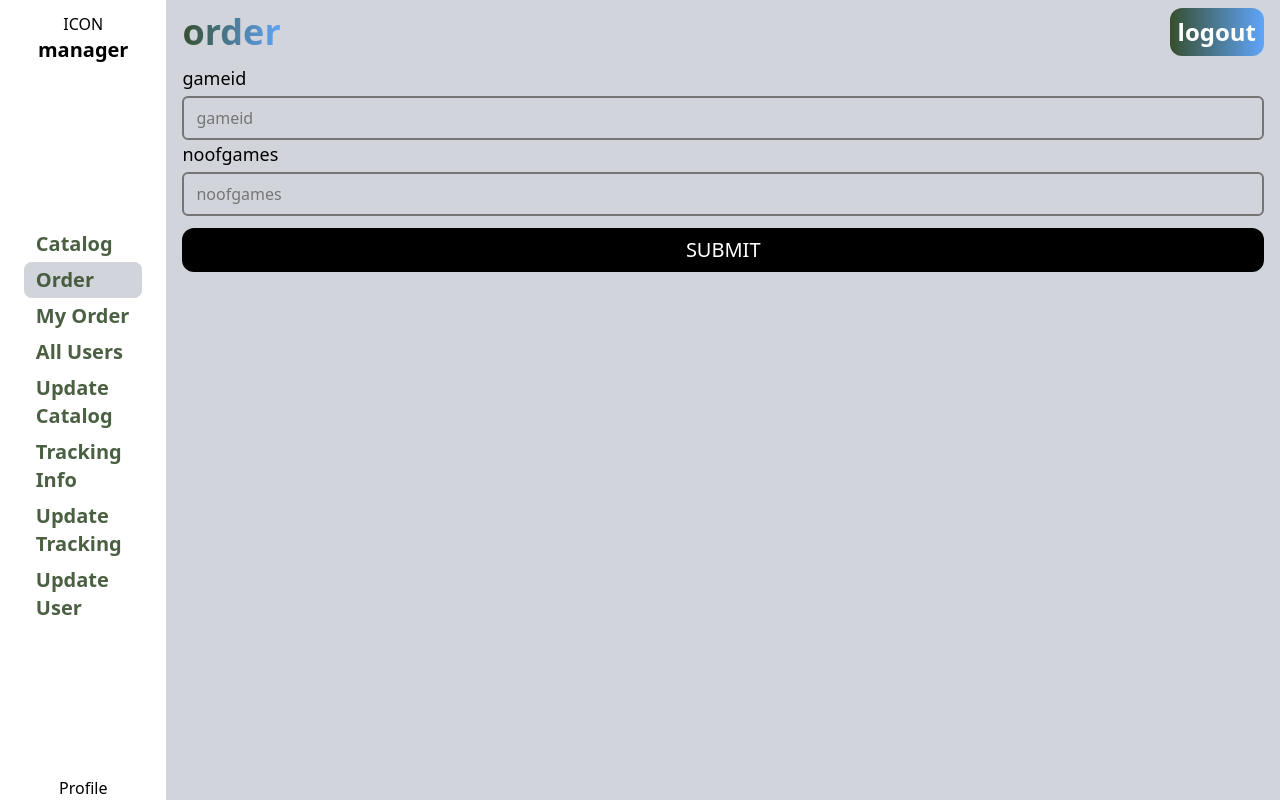
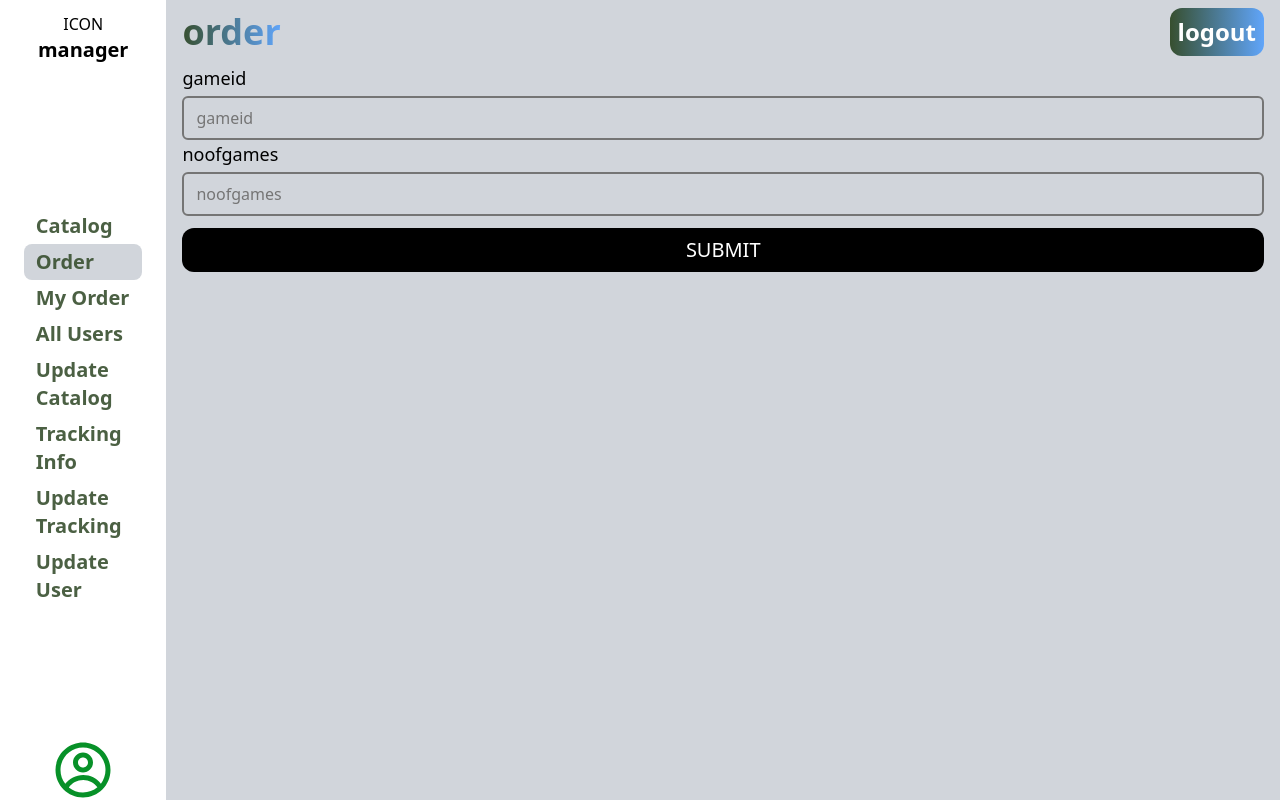
Before and after one commit to stormyy00/cs166-frontend, a Next.js app: page /forms/order in a window 1280 px wide. Built offline with nearby package versions, Linux system fonts and the light colour scheme.

Commit message:
added icon

```diff
--- a/src/app/not-found.js
+++ b/src/app/not-found.js
@@ -2,7 +2,7 @@ import React from 'react'
 
 const notFound = () => {
   return (
-    <div className='flex items-center justify-center h-screen text-black text-4xl'>
+    <div className='flex items-center justify-center w-screen h-screen text-black text-4xl'>
         404 Not Found :/
     </div>
   )
--- a/src/components/Login.jsx
+++ b/src/components/Login.jsx
@@ -43,9 +43,8 @@ const Login = () => {
         });
 
         if (res.message) {
-          setUser((prevUser) => ({
-            ...prevUser,
-            // ...res.message, // This should include the updated type/role
+          setUser(({ ...user,
+             // This should include the updated type/role
             type: "customer"
           }));
           router.push("/table/catalog");
--- a/src/components/Navigation.jsx
+++ b/src/components/Navigation.jsx
@@ -3,7 +3,7 @@ import { ITEM } from '@/data/nav'
 import Link from 'next/link';
 import { usePathname } from 'next/navigation';
 import Context from './Context';
-
+import { CgProfile } from "react-icons/cg";
 const Navigation = () => {
   const { user, setUser } = useContext(Context);
     const [expand, setExpand] = useState(false);
@@ -57,8 +57,7 @@ const Navigation = () => {
             ))}
         </div>
         <Link href={"profile"}className='flex  h-fit'>
-
-            Profile
+           <CgProfile className='text-6xl text-tm-blue'/>
         </Link>
         {/* <Link href="/">LOG OUT</Link> */}
     </div>
```
